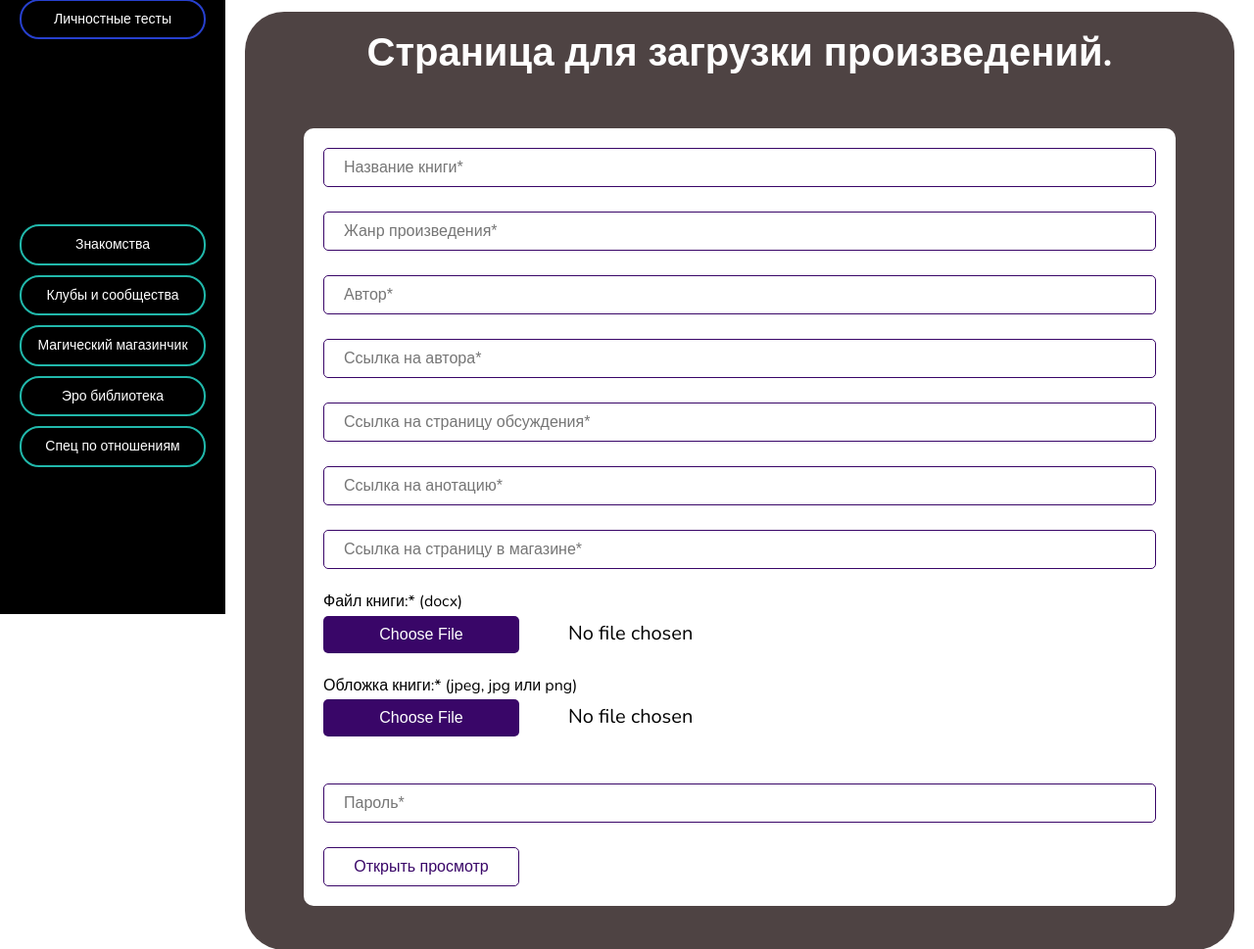
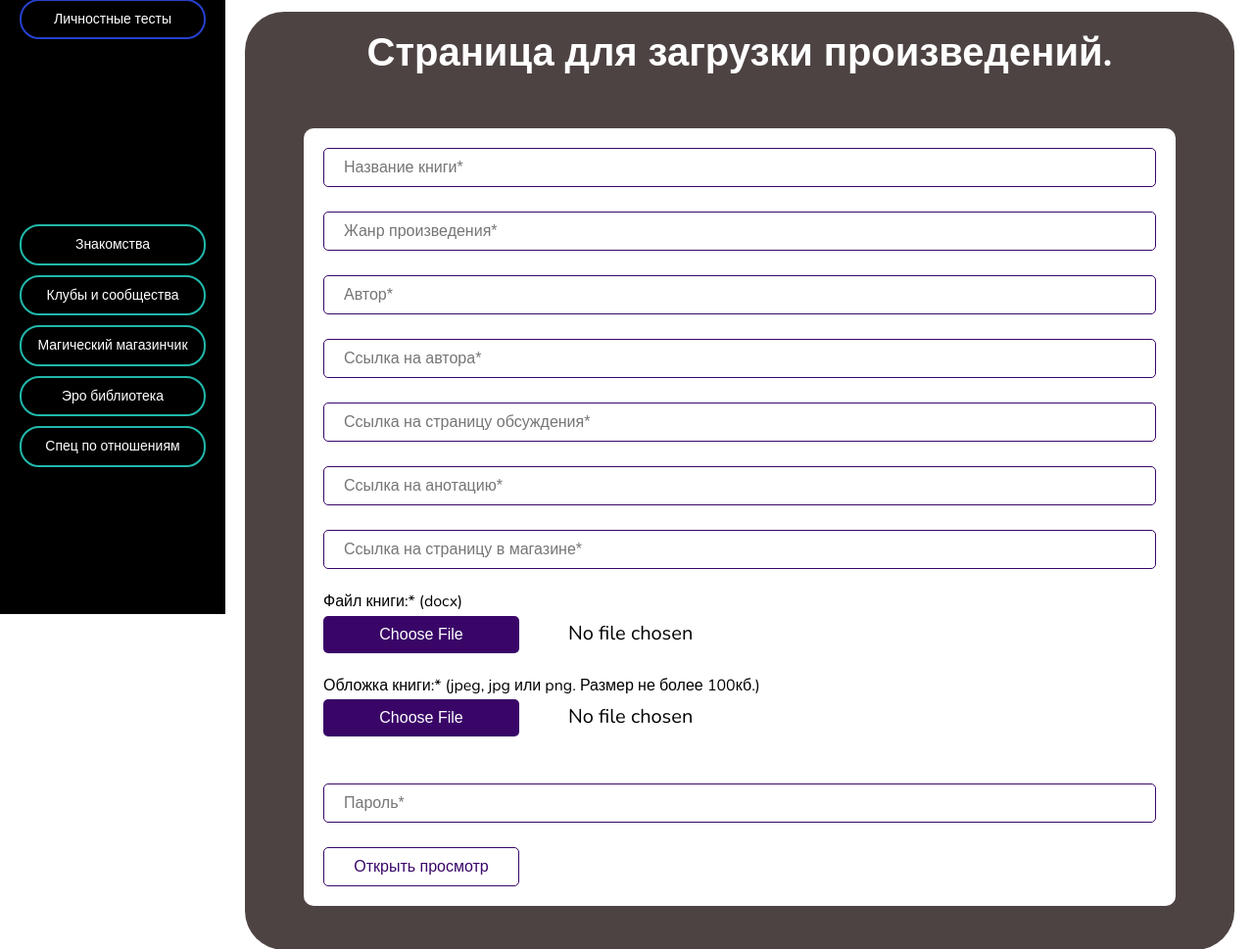
Before and after one commit to ALEXX4891/books-new, a PHP site: page /pages/zagruzka-novoy-knigi/index.php in a window 1280 px wide. Shown: the part 173-1142 px from the top of the page at 98% size. Run offline with PHP 8.4, Linux system fonts and the light colour scheme.

Commit message:
добавит примечание о размере обложки

```diff
--- a/library/pages/zagruzka-novoy-knigi/index.php
+++ b/library/pages/zagruzka-novoy-knigi/index.php
@@ -73,7 +73,7 @@ include $_SERVER["DOCUMENT_ROOT"] . '/library/includes/header.php';
         </label>
 
         <label class="label" for="skin">
-        Обложка книги:* (jpeg, jpg или png)
+        Обложка книги:* (jpeg, jpg или png. Размер не более 100кб.)
         <input class="input docx-form-link_skin _req _skin" type="file" name="skin" id="skin">
         <div class="preview">
           <img id="preview" src="" alt="">
```
